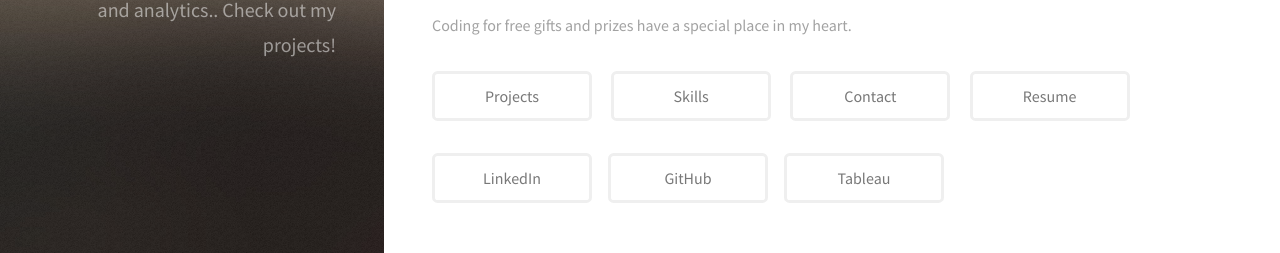
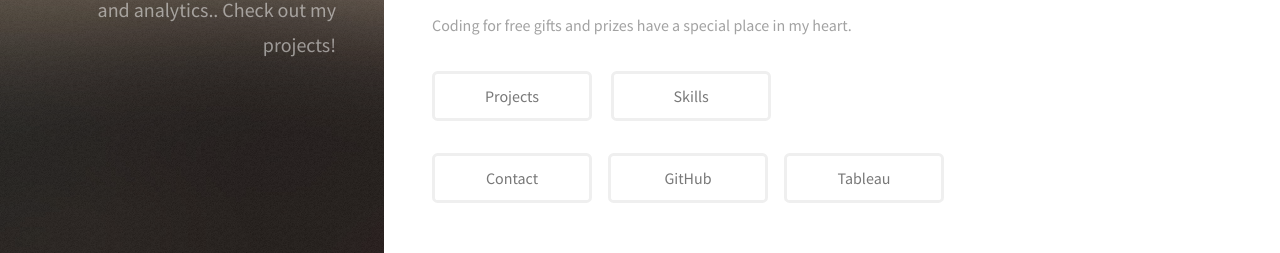
Before and after one commit to Karthik482/karthik, a plain HTML site: page index.html in a window 1280 px wide. Shown: the part 401-654 px from the top of the page. Drawn offline with Linux system fonts and the light colour scheme.

Commit message:
Update index.html

```diff
--- a/index.html
+++ b/index.html
@@ -76,8 +76,7 @@
 							<li><a href="#three" class="button">Contact</a></li>
 						</ul>
 						<ul class="actions two">
-							<li><a href="images/karthik_resume_chevu.doc" target="_blank" class="button">Resume</a></li
-							><li><a href="https://www.linkedin.com/in/karthik-chevuru/" target="_blank" class="button">LinkedIn</a></li
+							</li
 							><li><a href="https://github.com/Karthik482" target="_blank" class="button">GitHub</a></li
 							><li><a href="https://public.tableau.com/profile/karthik.chevuru#!/" target="_blank" class="button">Tableau</a></li>
 						</ul>
```
